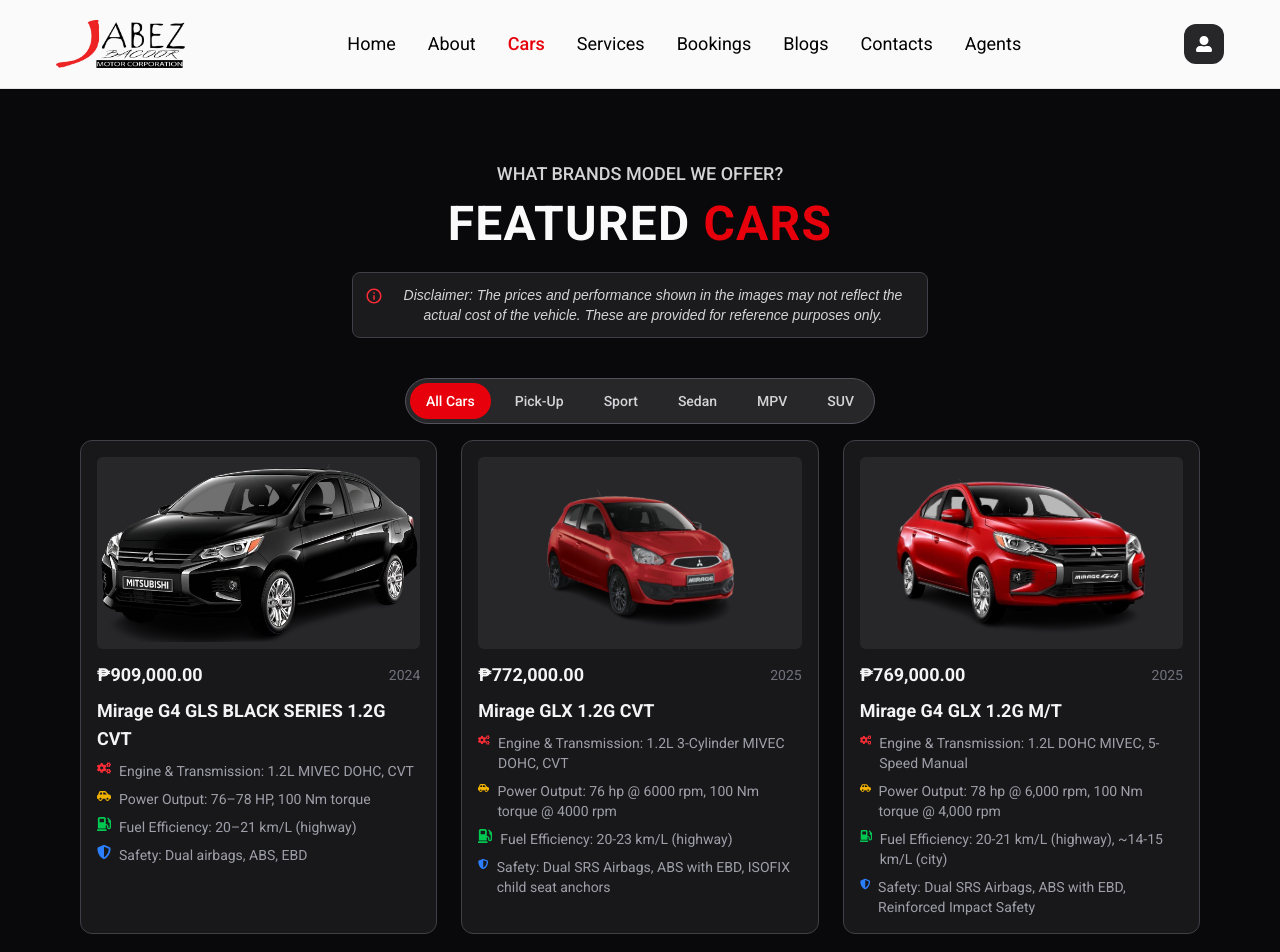
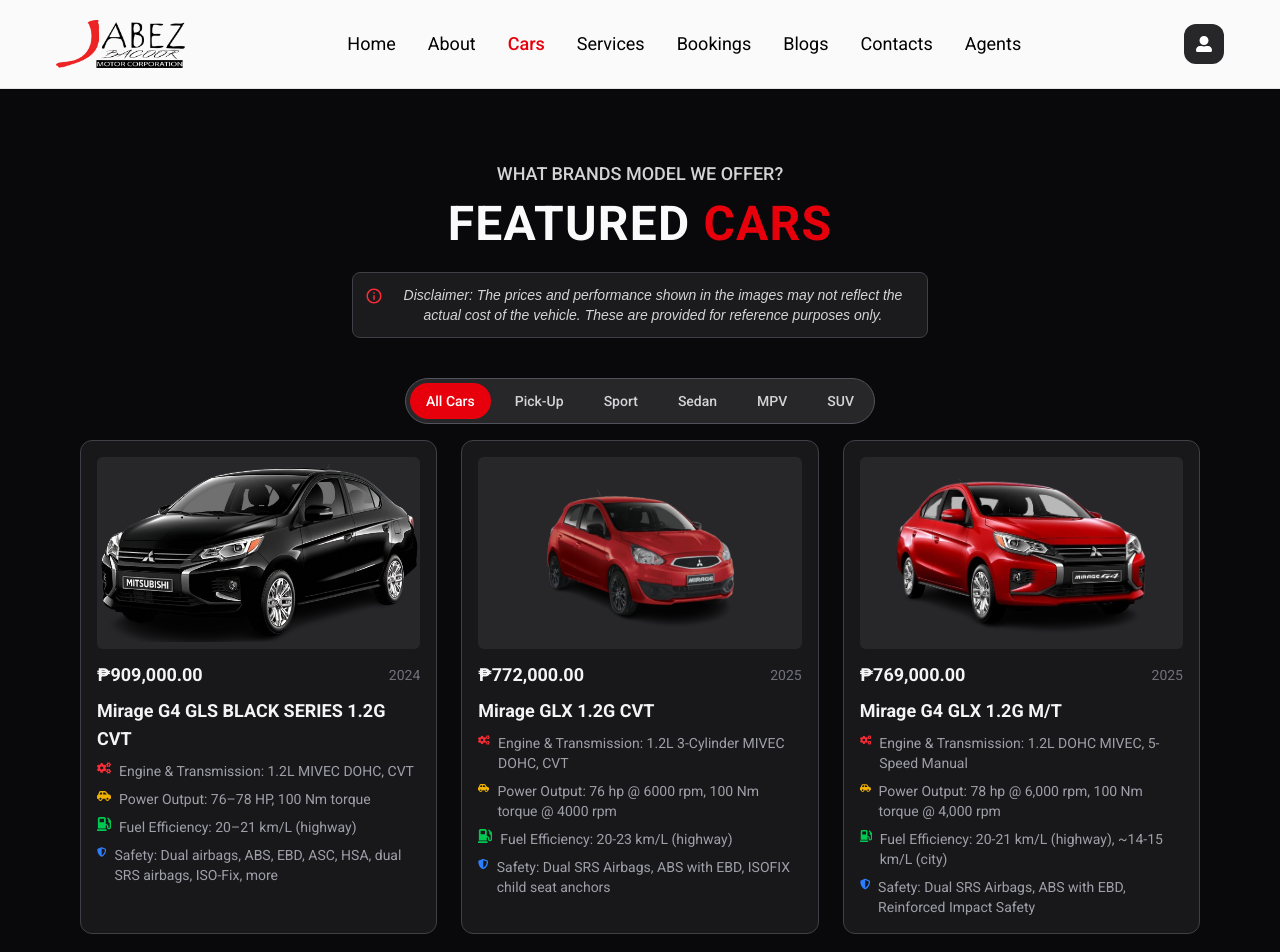
Before and after one commit to AJamesGit01/Jabez-Bacoor-Mitsubishi-Motors-Website, a React (Vite) app: page /cars in a window 1280 px wide. Shown: the top 952 px of the page. Built offline with nearby package versions, Linux system fonts and the light colour scheme.

Commit message:
Update carData.js

```diff
--- a/src/data/carData.js
+++ b/src/data/carData.js
@@ -65,7 +65,7 @@
     "Engine & Transmission: 1.2L MIVEC DOHC, CVT",
     "Power Output: 76–78 HP, 100 Nm torque",
     "Fuel Efficiency: 20–21 km/L (highway)",
-    "Safety: Dual airbags, ABS, EBD",
+    "Safety: Dual airbags, ABS, EBD, ASC, HSA, dual SRS airbags, ISO-Fix, more",
   ],
   image: MirageBlackSeriesCVT,
   },
```
